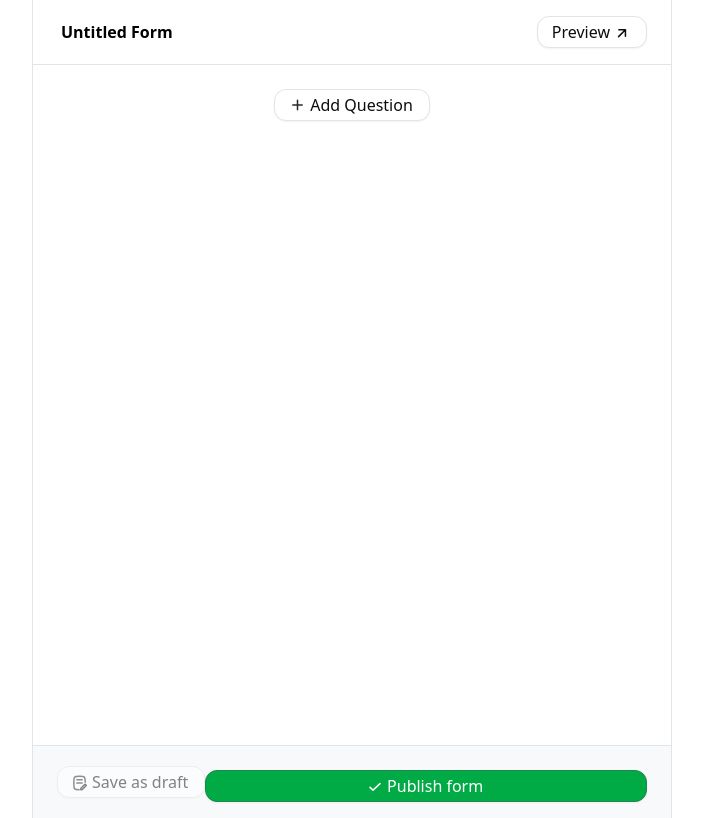
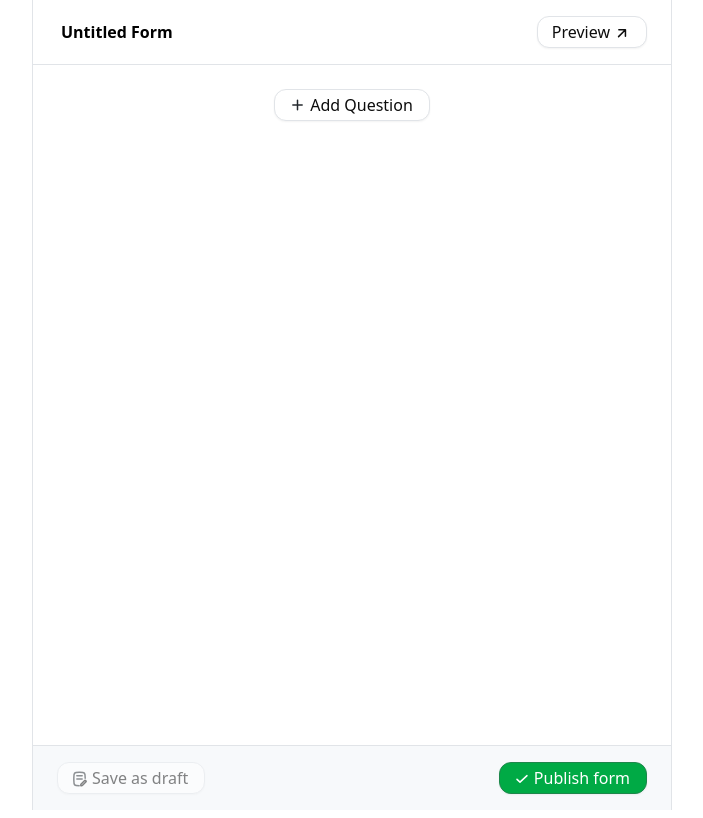
Before and after one commit to shreykoradia/peerlist-shrey, a Next.js app: page / in a window 1280 px wide. Shown: the whole page, without its empty margins (288-991 px from the left). Built offline with nearby package versions, Linux system fonts and the light colour scheme.

Commit message:
fixed new ui issue

```diff
--- a/src/modules/form-builder/components/form-footer.tsx
+++ b/src/modules/form-builder/components/form-footer.tsx
@@ -9,6 +9,7 @@ import DraftIcon from "@/assets/icons/draft.svg";
 import CheckIcon from "@/assets/icons/check.svg";
 import { useFormStore } from "@/shared/store/form";
 import AddQuestionMenu from "./menu";
+import clsx from "clsx";
 
 type FormFooterProp = {
   isScrollable?: boolean;
@@ -40,7 +41,7 @@ function FormFooter({ isScrollable }: FormFooterProp) {
         ) : null}
         <Button
           variant={"default"}
-          className="gap-1 flex-1 mt-2"
+          className={clsx("gap-1", { " flex-1 mt-2": isScrollable })}
           onClick={() => {
             if (form.questions.length === 0) {
               toggleShowBanner();
--- a/src/shared/ui/input.tsx
+++ b/src/shared/ui/input.tsx
@@ -7,7 +7,7 @@ const Input = React.forwardRef<HTMLInputElement, React.ComponentProps<"input">>(
       <input
         type={type}
         className={cn(
-          "flex w-full rounded-lg bg-transparent p-1 focus:outline-0 focus:shadow-none disabled:cursor-not-allowed disabled:bg-secondary-disabled",
+          "flex w-full rounded-lg bg-transparent p-1 focus:outline-0 focus:shadow-none  disabled:cursor-not-allowed disabled:bg-secondary-disabled",
           className
         )}
         ref={ref}
```
